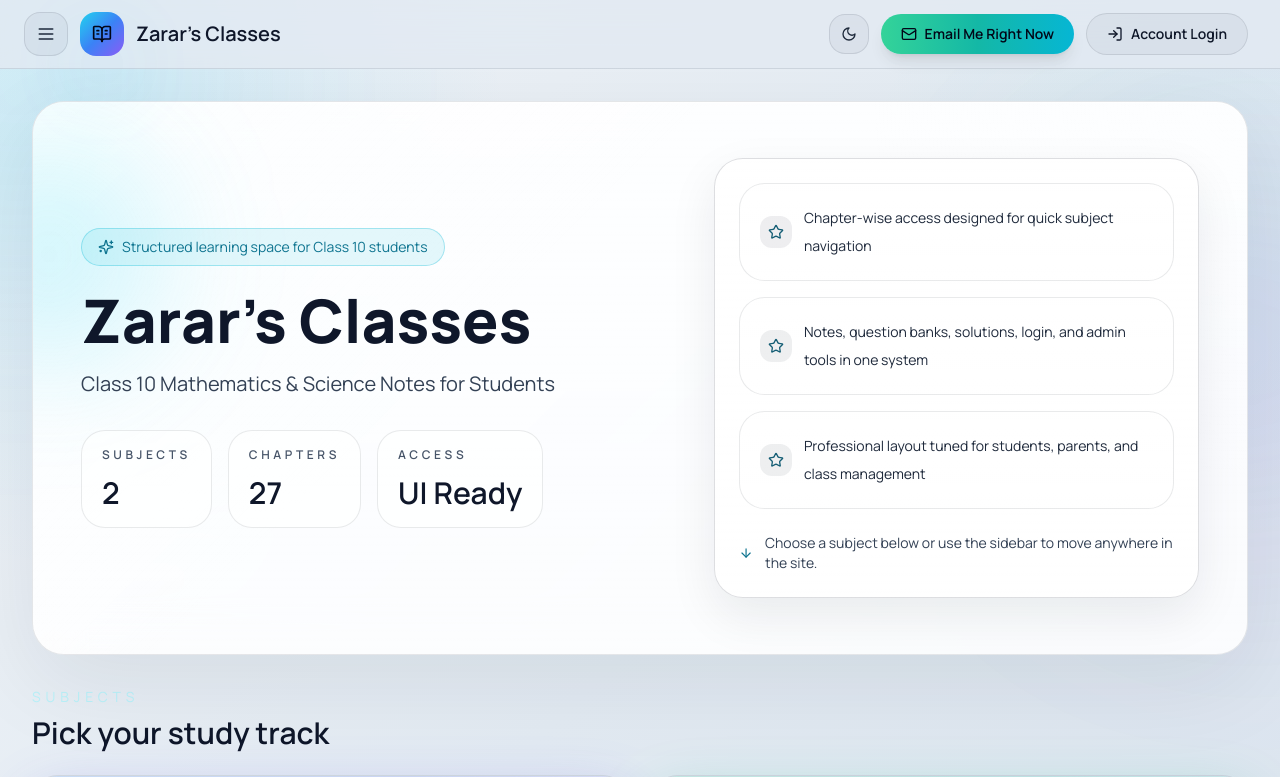
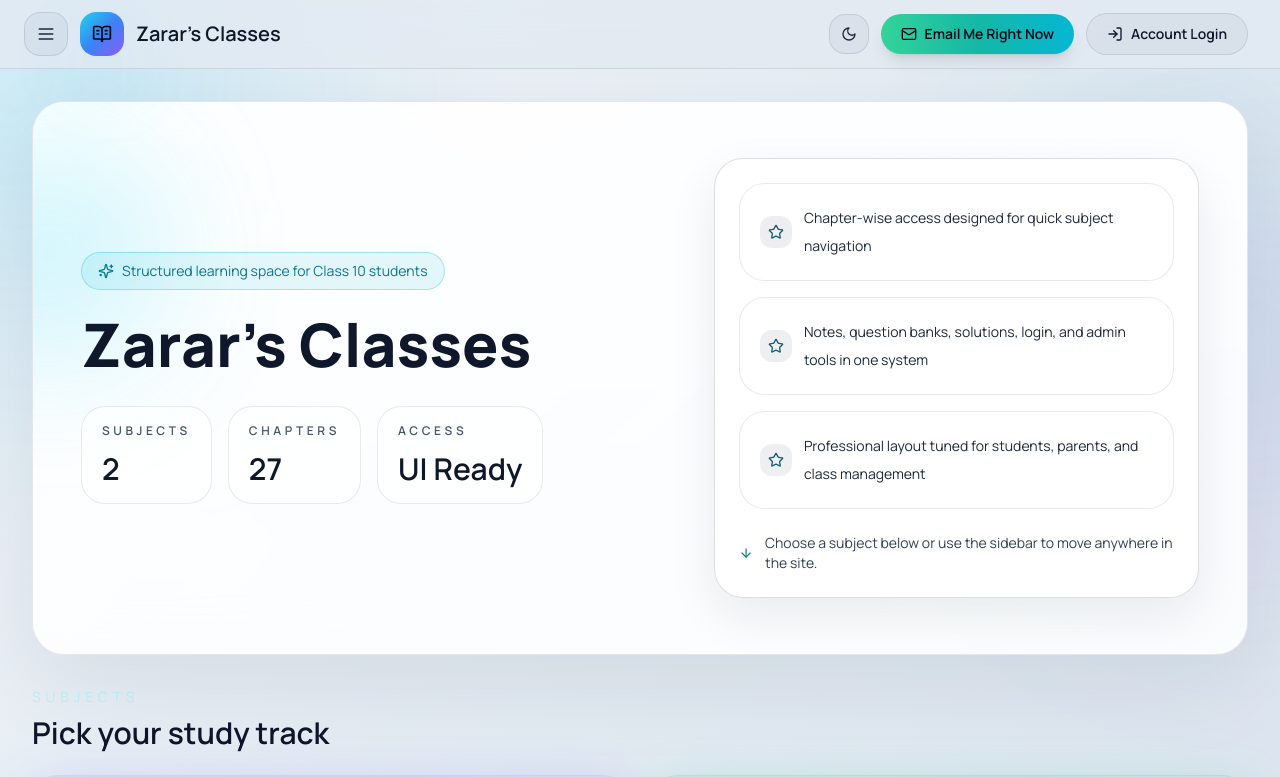
Before and after one commit to Zarar2357/Learning-Hub--Site-Zarar-s--lasses, a React (Vite) app: page /#/ in a window 1280 px wide. Shown: the top 777 px of the page. Built offline with nearby package versions, Linux system fonts and the light colour scheme.

Commit message:
removed line

```diff
--- a/src/data/site.js
+++ b/src/data/site.js
@@ -1,6 +1,6 @@
 export const siteConfig = {
   brandName: "Zarar's Classes",
-  tagline: 'Class 10 Mathematics & Science Notes for Students',
+  tagline: '',
   ownerEmail: 'aminzarar@gmail.com',
   ownerPhone: '+91 9149684142',
   ownerPhoneHref: 'tel:+919149684142',
```
